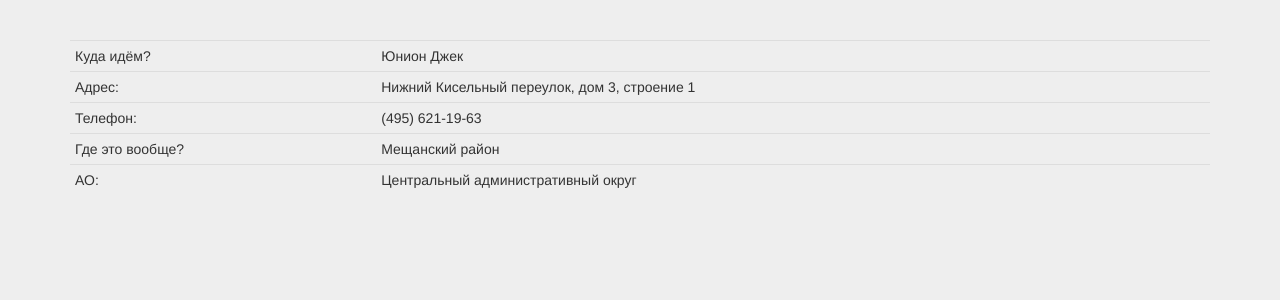
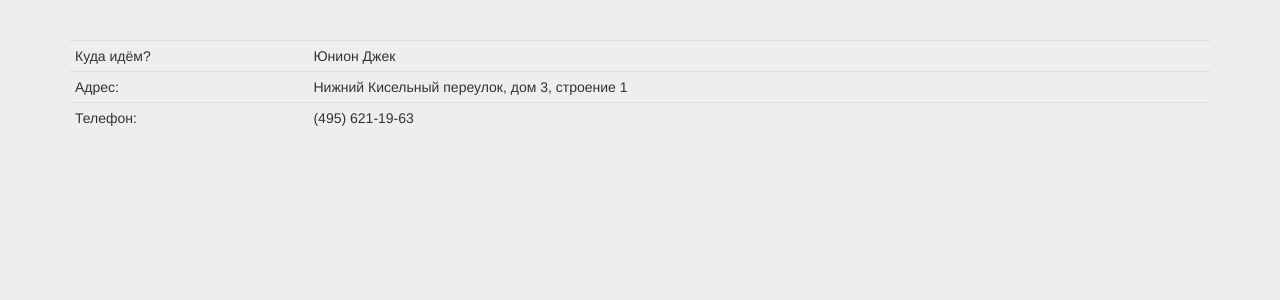
Before and after one commit to asya229/bar_project, a Django app: page /bars/534/ in a window 1280 px wide. Shown: the top 300 px of the page. Run offline with Django 3.2, Linux system fonts and the light colour scheme; data comes from the database, SQL or seed files in the repository; some libraries are stand-ins or nearby versions.

Commit message:
удалена лишняя ">" в результате bars 1000

```diff
--- a/barmetro/views.py
+++ b/barmetro/views.py
@@ -38,6 +38,7 @@
            print(bars_300)
            bars_500 = selected_station.distance_500.all()
            bars_1000 = selected_station.distance_1000.all()
+           print(bars_1000)
 
 
    else:
--- a/templates/barmetro/bars.html
+++ b/templates/barmetro/bars.html
@@ -25,9 +25,8 @@
 
 
     <div class="col-xs-6 col-sm-4"><span>до 1000 метров</span><br>
-
     {% for bar in bars_1000 %}
-        <a href="{% url 'page_bar' bar.id %}">{{ bar.barname }}</a><<br>
+        <a href="{% url 'page_bar' bar.id %}">{{ bar.barname}}</a><br>
     {% endfor %}
 
   </div>
--- a/templates/barmetro/page_bar.html
+++ b/templates/barmetro/page_bar.html
@@ -6,7 +6,7 @@
         <tr><td>Куда идём?</td> <td>{{ bar.barname }}</td></tr>
         <tr><td>Адрес:</td><td> {{ bar.address }}</td></tr>
         <tr><td>Телефон:</td><td> {{ bar.phone_number }}</td></tr>
-        <tr><td>Где это вообще?</td><td> {{ bar.district }}</td></tr>
-        <tr><td>АО:</td><td> {{ bar.area }}</td></tr>
+{#        <tr><td>Где это вообще?</td><td> {{ bar.district }}</td></tr>#}
+{#        <tr><td>АО:</td><td> {{ bar.area }}</td></tr>#}
     </table>
 {% endblock content %}
```
